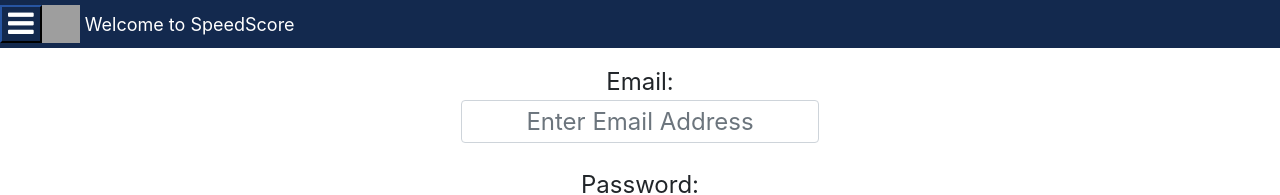
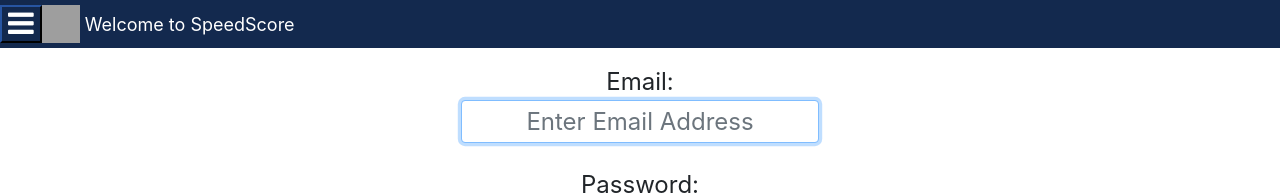
Before and after one commit to wsu-cpts489-fa20/code-ch18, a React (Create React App) app: page / in a window 1280 px wide. Shown: the top 195 px of the page. Built offline with nearby package versions, Linux system fonts and the light colour scheme; grey boxes are pictures that could not be loaded.

Commit message:
Modified Login.js Added React ref to place focus in Email field on startup

```diff
--- a/src/components/LoginPage.js
+++ b/src/components/LoginPage.js
@@ -1,6 +1,18 @@
 import React from 'react';
 
 class LoginPage extends React.Component {
+
+    constructor() {
+        super();
+        //Create a ref for the email input DOM element
+        this.emailInputRef = React.createRef();
+      }
+
+    //Focus cursor in email input field when mounted
+    componentDidMount() {
+        this.emailInputRef.current.focus();
+    }
+
     render() {
         return(
         <div id="login-mode-div" className="padded-page">
@@ -10,6 +22,7 @@ class LoginPage extends React.Component {
             <label htmlFor="emailInput" style={{ padding: 0, fontSize: 24 }}>
                 Email:
                 <input
+                ref={this.emailInputRef}
                 className="form-control login-text"
                 type="email"
                 placeholder="Enter Email Address"
```
Also changed, not shown: 2 other files (tests, documents, lock files or other folders).
